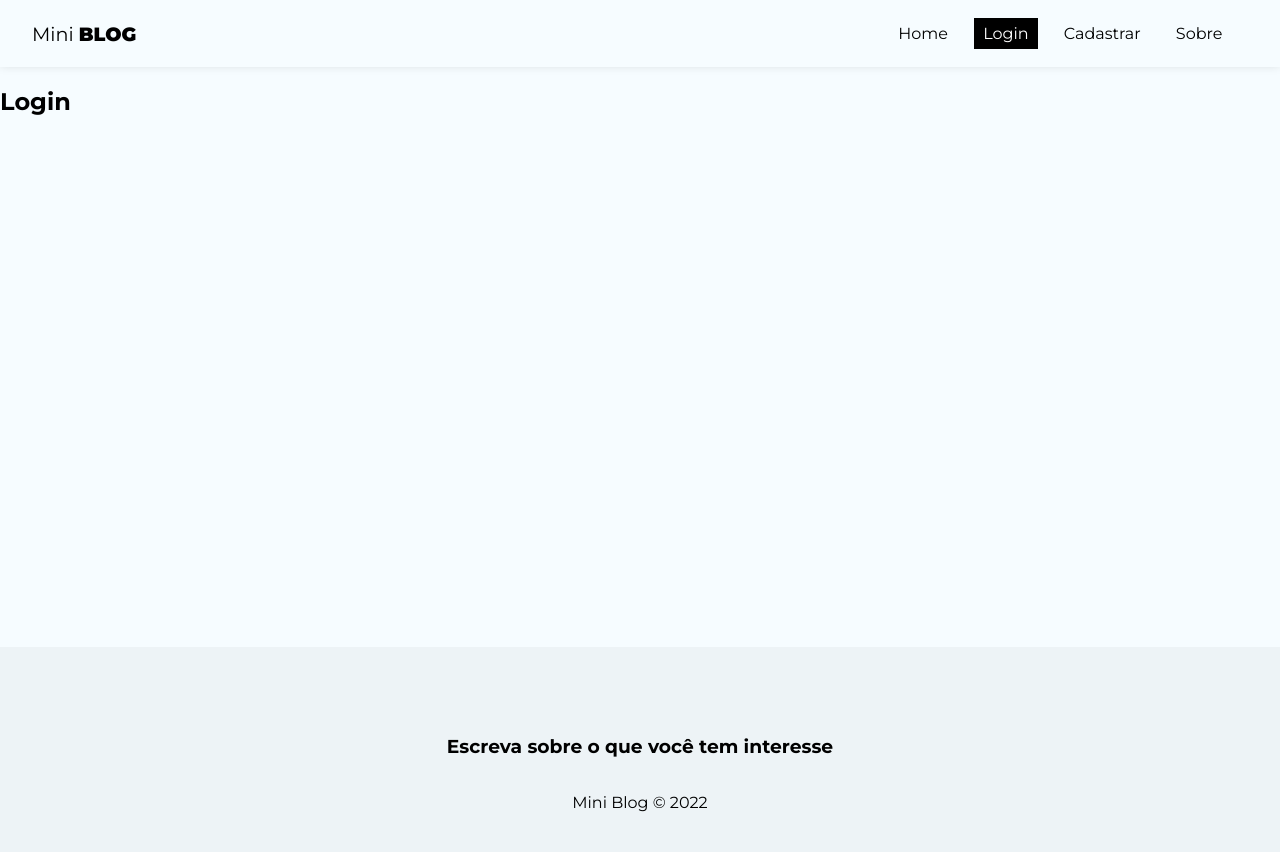
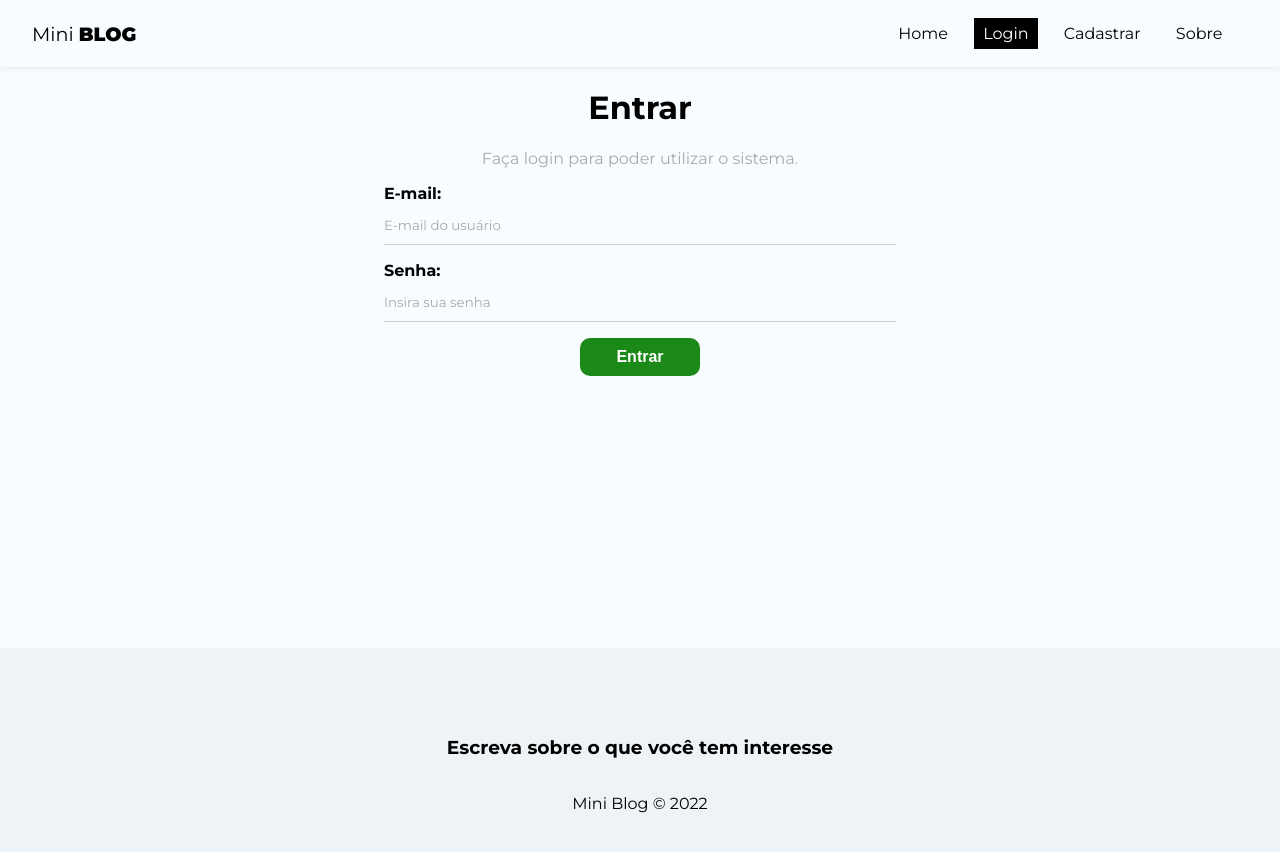
Before and after one commit to xandaosilva/curso-reactjs, a React (Create React App) app in the folder 10_miniblog/miniblog/: page /login in a window 1280 px wide. Shown: the top 852 px of the page. Built offline with nearby package versions, Linux system fonts and the light colour scheme; no server answers.

Commit message:
Estruturando a página de login

```diff
--- a/10_miniblog/miniblog/src/pages/Login/Login.js
+++ b/10_miniblog/miniblog/src/pages/Login/Login.js
@@ -1,9 +1,48 @@
+import { useState, useEffect } from "react";
+import { useAuthentication } from "../../hooks/useAuthentication";
+
 import styles from "./Login.module.css";
 
 const Login = () => {
+    const [email, setEmail] = useState("");
+    const [password, setPassword] = useState("");
+    const [error, setError] = useState("");
+    const {createUser, error: authError, loading} = useAuthentication();
+
+    const handleSubmit = async (e) => {
+        e.preventDefault();
+
+        setError("");
+
+        const user = { email, password };
+        const res = await createUser(user);
+
+        console.log(res);
+    }
+
+    useEffect(() => {
+        if(authError){
+            setError(authError);
+        }
+    }, [authError]);
+
     return (
-        <div>
-            <h2>Login</h2>
+        <div className={styles.login}>
+            <h1>Entrar</h1>
+            <p>Faça login para poder utilizar o sistema.</p>
+            <form onSubmit={handleSubmit}>
+                <label>
+                    <span>E-mail:</span>
+                    <input type="email" name="email" required placeholder="E-mail do usuário" value={email} onChange={(e) => setEmail(e.target.value)} />
+                </label>
+                <label>
+                    <span>Senha:</span>
+                    <input type="password" name="password" required placeholder="Insira sua senha" value={password} onChange={(e) => setPassword(e.target.value)} />
+                </label>
+                {!loading && <button className="btn">Entrar</button>}
+                {loading && <button className="btn" disabled>Aguarde...</button>}
+                {error && <p className="error">{error}</p>}
+            </form>
         </div>
     )
 }
--- a/10_miniblog/miniblog/src/pages/Login/Login.module.css
+++ b/10_miniblog/miniblog/src/pages/Login/Login.module.css
@@ -0,0 +1,7 @@
+.login{
+    text-align: center;
+}
+
+.login p{
+    color: #aaa;
+}
```
